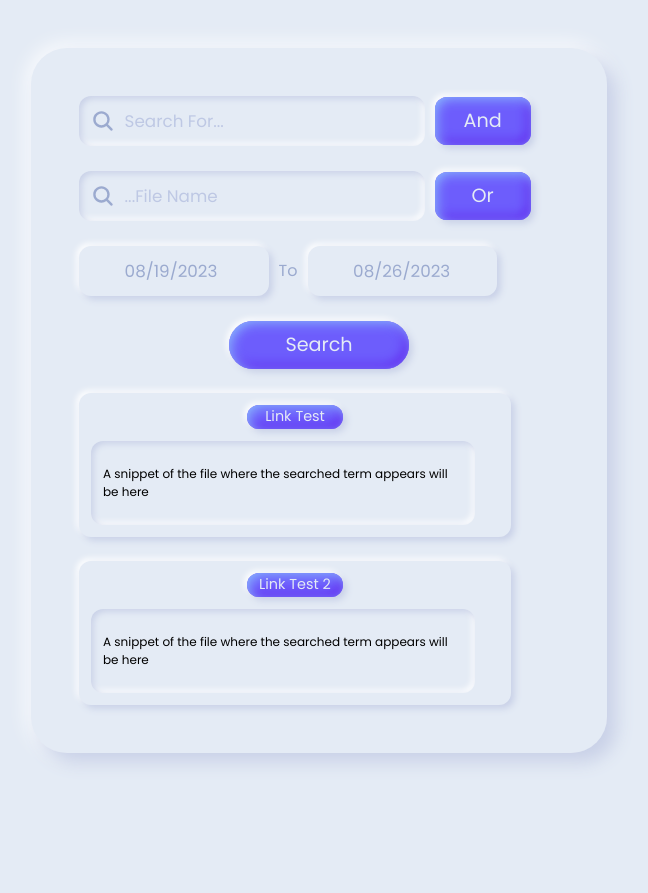
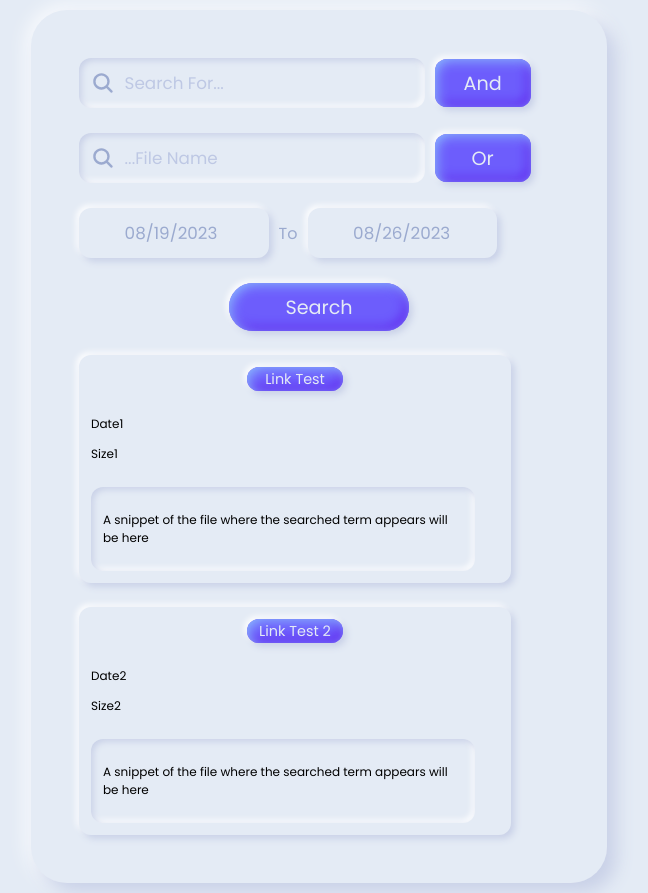
Before and after one commit to bedspirit/SearchGUI, a plain HTML site: page index.html in a window 1280 px wide. Both pictures are taken after a click on the element "Search". Shown: the whole page, without its empty margins (321-969 px from the left). Before the commit the page ends 800 px from the top, so only its background shows below. Drawn offline with nearby package versions, Linux system fonts and the light colour scheme.

Commit message:
Update index.html

```diff
--- a/index.html
+++ b/index.html
@@ -65,6 +65,14 @@
 					<div class="linkButton linkButton__primary" id="linkBut1">
 						<p>Link Test</p>
 					</div>
+					<div class="date_size" id="dateResultGroup1">
+						<div class="date_size__dateResult" id="dateResult1">
+							<p>Date1</p>
+						</div>
+						<div class="date_size__sizeResult" id="sizeResult1">
+							<p>Size1</p>
+						</div>
+					</div>
 					<div class="preview" id="preview1">
 						<p>A snippet of the file where the searched term appears will be here</p>
 					</div>
@@ -76,6 +84,14 @@
 					<div class="linkButton linkButton__primary" id="linkBut2">
 						<p>Link Test 2</p>
 					</div>
+						<div class="date_size" id="dateResultGroup2">
+						<div class="date_size__dateResult" id="dateResult2">
+							<p>Date2</p>
+						</div>
+						<div class="date_size__sizeResult" id="sizeResult2">
+							<p>Size2</p>
+						</div>
+					</div>
 					<div class="preview" id="preview2">
 						<p>A snippet of the file where the searched term appears will be here</p>
 					</div>
```
